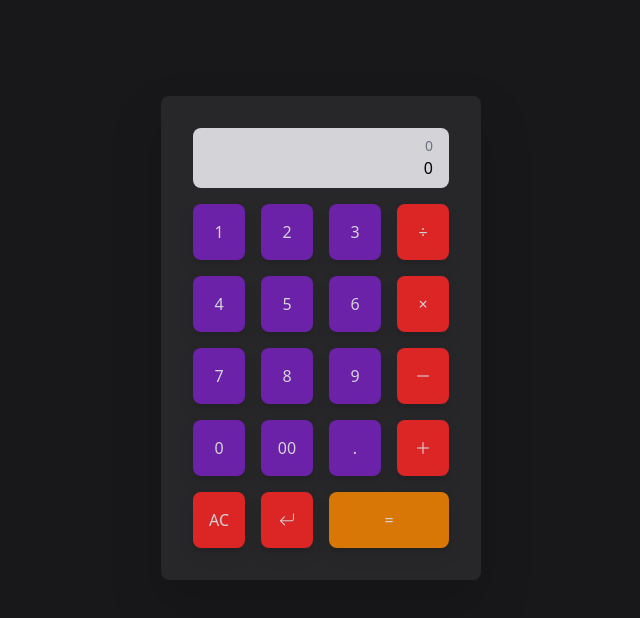
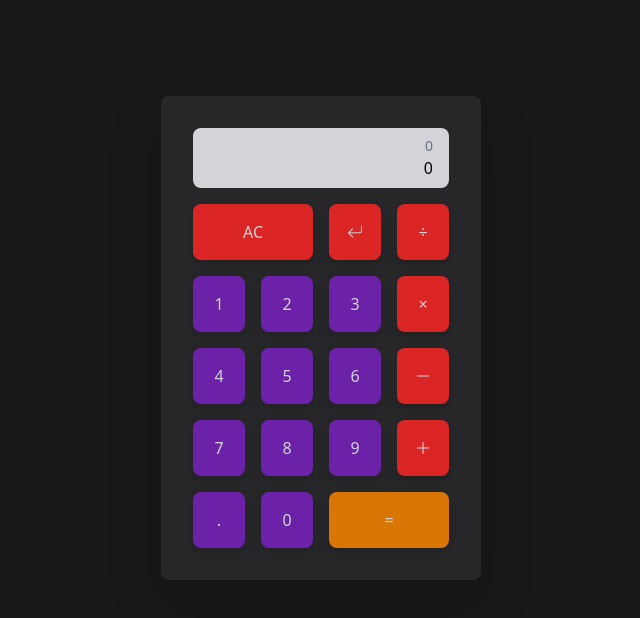
Before and after one commit to calon719/calculator, a Vue app: page / in a window 1280 px wide. Shown: the top 618 px of the page, without its empty margins (319-959 px from the left). Built offline with nearby package versions, Linux system fonts and the light colour scheme.

Commit message:
新增計算結果、倒退字串、顯示前一筆結果功能

```diff
--- a/src/components/CalculatorComponent.vue
+++ b/src/components/CalculatorComponent.vue
@@ -2,14 +2,14 @@
 export default {
   data() {
     return {
-      calString: '0',
       numString: '0',
       stringArr: [],
       history: '0',
+      showAnswer: false,
     };
   },
-  watch: {
-    numString() {
+  computed: {
+    displayString() {
       const formattedStringArr = this.stringArr.map((string) => {
         let formattedString = '';
         if (string === '/') {
@@ -21,11 +21,14 @@ export default {
         }
         return formattedString;
       });
-      this.calString = formattedStringArr.join('') + this.numString;
+      return formattedStringArr.join('') + this.numString;
     },
   },
   methods: {
     inputNumString(string) {
+      if (this.showAnswer) {
+        this.init();
+      }
       if (this.numString === '0' && (string === '0' || string === '00')) {
         this.numString = '0';
       } else if (this.numString === '0' && string !== '.') {
@@ -36,15 +39,37 @@ export default {
         this.numString += string;
       }
     },
-    saveNum(operator) {
+    setOperation(operation) {
+      if (this.showAnswer) {
+        this.showAnswer = false;
+      }
       if (this.numString !== '') {
-        this.stringArr.push(this.numString, operator);
+        this.stringArr.push(this.numString, operation);
         this.numString = '';
       }
     },
     init() {
+      this.showAnswer = false;
       this.stringArr.splice(0);
       this.numString = '0';
+    },
+    deleteString() {
+      if (this.numString === '' && this.stringArr.length !== 0) {
+        this.stringArr.splice(-1, 1);
+        [this.numString] = this.stringArr.splice(-1, 1);
+      } else {
+        this.numString = this.numString.slice(0, -1);
+        if (this.numString.length <= 0) {
+          this.numString = '0';
+        }
+      }
+    },
+    computeNum() {
+      const answer = eval(this.stringArr.join('') + this.numString);
+      this.history = `${this.displayString}=${answer}`;
+      this.numString = answer;
+      this.stringArr.splice(0);
+      this.showAnswer = true;
     },
   },
 };
@@ -53,82 +78,18 @@ export default {
 <template>
   <div class="rounded-lg p-8 mx-auto bg-zinc-800 w-80 drop-shadow-2xl">
     <div class="rounded-lg bg-zinc-300 px-4 py-2 mb-4">
-      <div class="text-right overflow-hidden flex flex-col justify-end">
-        <p class="text-sm text-gray-500">
+      <div class="text-right overflow-hidden relative">
+        <p class="text-sm text-gray-500 mb-6">
           {{ history }}
         </p>
-        <p>
-          {{ calString }}
+        <p class="whitespace-nowrap absolute bottom-0 right-0">
+          {{ displayString }}
         </p>
-      </div>
-    </div>
-    <div class="grid grid-cols-12 gap-4 text-zinc-300 mb-4">
-      <div class="col-span-9 grid grid-cols-3 gap-4">
-        <button
-          v-for="num in 9"
-          :key="'cal' + num"
-          class="w-full py-1 bg-purple-800 text-center rounded-lg hover:opacity-70 drop-shadow-lg"
-          type="button"
-          @click="inputNumString(String(num))"
-        >
-          {{ num }}
-        </button>
-        <button
-          class="w-full py-1 bg-purple-800 text-center rounded-lg hover:opacity-70 drop-shadow-lg"
-          type="button"
-          @click="inputNumString('0')"
-        >
-          0
-        </button>
-        <button
-          class="w-full py-1 bg-purple-800 text-center rounded-lg hover:opacity-70 drop-shadow-lg"
-          type="button"
-          @click="inputNumString('00')"
-        >
-          00
-        </button>
-        <button
-          class="w-full py-1 bg-purple-800 text-center rounded-lg hover:opacity-70 drop-shadow-lg"
-          type="button"
-          @click="inputNumString('.')"
-        >
-          .
-        </button>
-      </div>
-      <div class="col-span-3">
-        <button
-          class="mb-4 bg-red-600 py-4 rounded-lg text-center w-full hover:opacity-70 drop-shadow-lg"
-          type="button"
-          @click="saveNum('/')"
-        >
-          ÷
-        </button>
-        <button
-          class="mb-4 bg-red-600 py-4 rounded-lg text-center w-full hover:opacity-70 drop-shadow-lg"
-          type="button"
-          @click="saveNum('*')"
-        >
-          ×
-        </button>
-        <button
-          class="mb-4 bg-red-600 py-4 rounded-lg text-center w-full hover:opacity-70 drop-shadow-lg"
-          type="button"
-          @click="saveNum('-')"
-        >
-          －
-        </button>
-        <button
-          class="bg-red-600 py-4 rounded-lg text-center w-full hover:opacity-70 drop-shadow-lg"
-          type="button"
-          @click="saveNum('+')"
-        >
-          ＋
-        </button>
       </div>
     </div>
     <div class="grid grid-cols-4 gap-4 text-zinc-300">
       <button
-        class="bg-red-600 py-4 text-center rounded-lg hover:opacity-70 drop-shadow-lg"
+        class="col-span-2 bg-red-600 py-4 text-center rounded-lg hover:opacity-70 drop-shadow-lg"
         type="button"
         @click="init"
       >
@@ -137,13 +98,120 @@ export default {
       <button
         class="bg-red-600 py-4 text-center rounded-lg hover:opacity-70 drop-shadow-lg"
         type="button"
+        @click="deleteString"
       >
         <i class="bi bi-arrow-return-left" />
+      </button>
+      <button
+        class="bg-red-600 py-4 rounded-lg text-center w-full hover:opacity-70 drop-shadow-lg"
+        type="button"
+        @click="setOperation('/')"
+      >
+        ÷
+      </button>
+      <button
+        class="w-full py-4 bg-purple-800 text-center rounded-lg hover:opacity-70 drop-shadow-lg"
+        type="button"
+        @click="inputNumString('1')"
+      >
+        1
+      </button>
+      <button
+        class="w-full py-4 bg-purple-800 text-center rounded-lg hover:opacity-70 drop-shadow-lg"
+        type="button"
+        @click="inputNumString('2')"
+      >
+        2
+      </button>
+      <button
+        class="w-full py-4 bg-purple-800 text-center rounded-lg hover:opacity-70 drop-shadow-lg"
+        type="button"
+        @click="inputNumString('3')"
+      >
+        3
+      </button>
+      <button
+        class="bg-red-600 py-4 rounded-lg text-center w-full hover:opacity-70 drop-shadow-lg"
+        type="button"
+        @click="setOperation('*')"
+      >
+        ×
+      </button>
+      <button
+        class="w-full py-4 bg-purple-800 text-center rounded-lg hover:opacity-70 drop-shadow-lg"
+        type="button"
+        @click="inputNumString('4')"
+      >
+        4
+      </button>
+      <button
+        class="w-full py-4 bg-purple-800 text-center rounded-lg hover:opacity-70 drop-shadow-lg"
+        type="button"
+        @click="inputNumString('5')"
+      >
+        5
+      </button>
+      <button
+        class="w-full py-4 bg-purple-800 text-center rounded-lg hover:opacity-70 drop-shadow-lg"
+        type="button"
+        @click="inputNumString('6')"
+      >
+        6
+      </button>
+      <button
+        class="bg-red-600 py-4 rounded-lg text-center w-full hover:opacity-70 drop-shadow-lg"
+        type="button"
+        @click="setOperation('-')"
+      >
+        －
+      </button>
+      <button
+        class="w-full py-4 bg-purple-800 text-center rounded-lg hover:opacity-70 drop-shadow-lg"
+        type="button"
+        @click="inputNumString('7')"
+      >
+        7
+      </button>
+      <button
+        class="w-full py-4 bg-purple-800 text-center rounded-lg hover:opacity-70 drop-shadow-lg"
+        type="button"
+        @click="inputNumString('8')"
+      >
+        8
+      </button>
+      <button
+        class="w-full py-4 bg-purple-800 text-center rounded-lg hover:opacity-70 drop-shadow-lg"
+        type="button"
+        @click="inputNumString('9')"
+      >
+        9
+      </button>
+      <button
+        class="bg-red-600 py-4 rounded-lg text-center w-full hover:opacity-70 drop-shadow-lg"
+        type="button"
+        @click="setOperation('+')"
+      >
+        ＋
+      </button>
+      <button
+        class="w-full py-4 bg-purple-800 text-center rounded-lg hover:opacity-70 drop-shadow-lg"
+        type="button"
+        @click="inputNumString('.')"
+      >
+        .
+      </button>
+      <button
+        class="w-full py-4 bg-purple-800 text-center rounded-lg hover:opacity-70 drop-shadow-lg"
+        type="button"
+        @click="inputNumString('0')"
+      >
+        0
       </button>
       <button
         class="col-span-2 bg-amber-600 p-4 w-full text-center rounded-lg
         hover:opacity-70 drop-shadow-lg"
         type="button"
+        @click="computeNum"
       >
         =
       </button>
```
